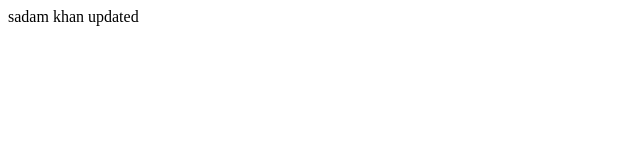
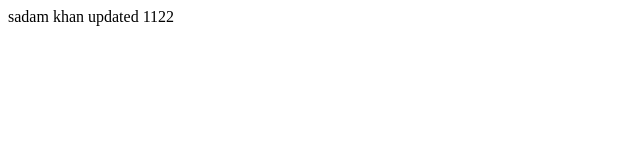
Before and after one commit to sadamccr/practicedeploy, a plain HTML site: page index.html in a window 1280 px wide. Shown: the full height of the page, 0-640 px from the left. Drawn offline with Linux system fonts and the light colour scheme.

Commit message:
Update index.html

```diff
--- a/index.html
+++ b/index.html
@@ -8,7 +8,7 @@
 </head>
 
 <body>
-    sadam khan updated
+    sadam khan updated 1122
 </body>
 
 </html>
```
